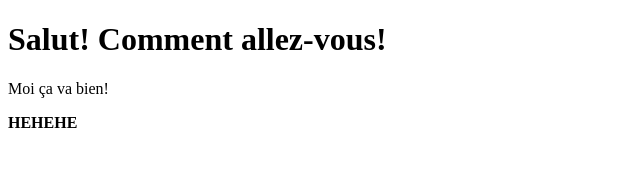
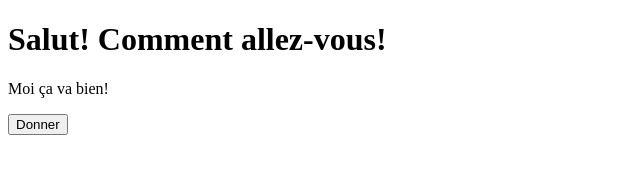
Before and after one commit to Chridlidlo/Blog, a plain HTML site: page index.html in a window 1280 px wide. Shown: the full height of the page, 0-640 px from the left. Drawn offline with Linux system fonts and the light colour scheme.

Commit message:
Update index.html

```diff
--- a/index.html
+++ b/index.html
@@ -6,6 +6,9 @@
   <body>
     <h1>Salut! Comment allez-vous!</h1>
     <p>Moi ça va bien!</p>
-    <strong>HEHEHE</strong>
+    <button>
+      <a href:"https://sites.google.com/view/voici-ma-deuxiemme-page/accueil">
+        Donner
+    </button>
   </body>
 </html>
```
